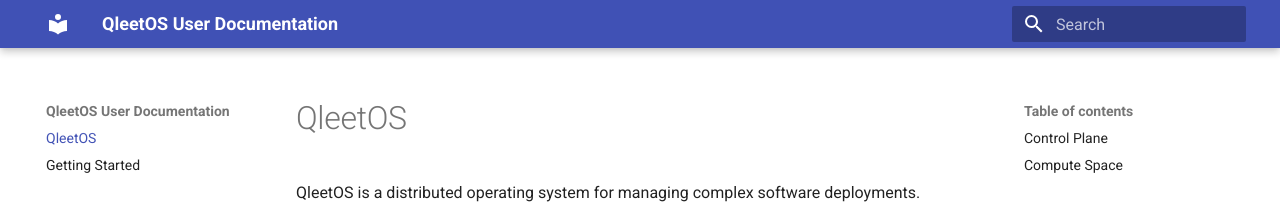
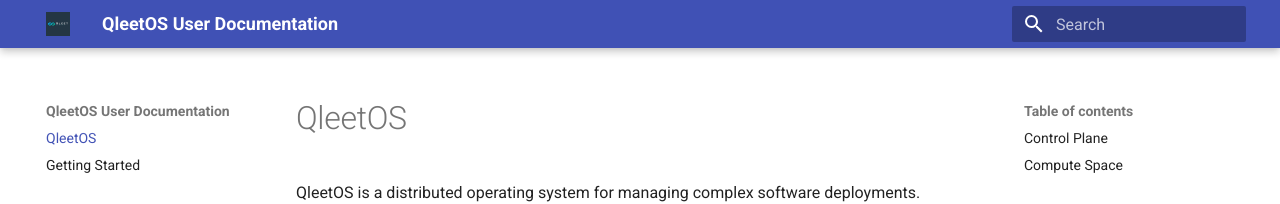
Before and after one commit to qleet/user-docs, an MkDocs documentation site: the page built from docs/index.md, in a window 1280 px wide. Shown: the top 204 px of the page. Built offline with MkDocs 1.6.1 and Material for MkDocs 9.7.7, drawn with Linux system fonts in a browser that asks for light colours.

Commit message:
fix: added custom favicon and logo
Signed-off-by: Andriy Kalashnykov <AndriyKalashnykov@gmail.com>

```diff
--- a/mkdocs.yml
+++ b/mkdocs.yml
@@ -2,3 +2,5 @@
 # site_url: https://qleet.github.io/user-docs/
 theme:
   name: material
+  favicon: img/favicon.png
+  logo: img/logo.svg
```
Also changed, not shown: docs/img/favicon.png (added), docs/img/logo.svg (added), 1 other file.
